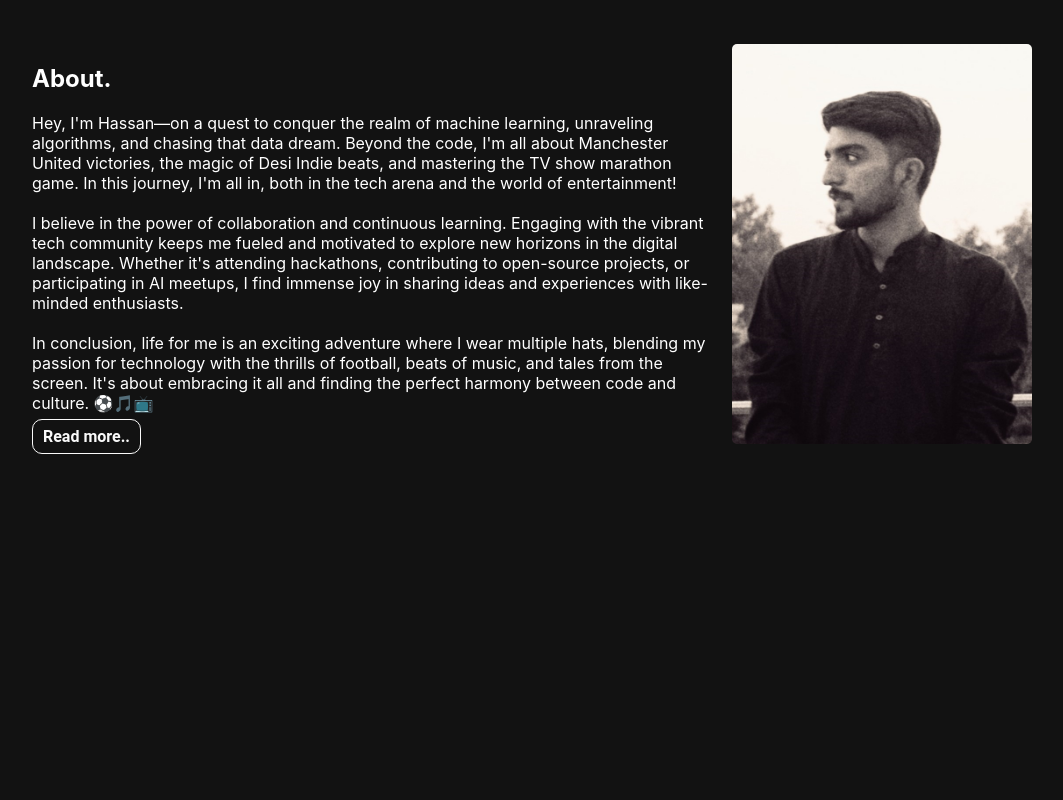
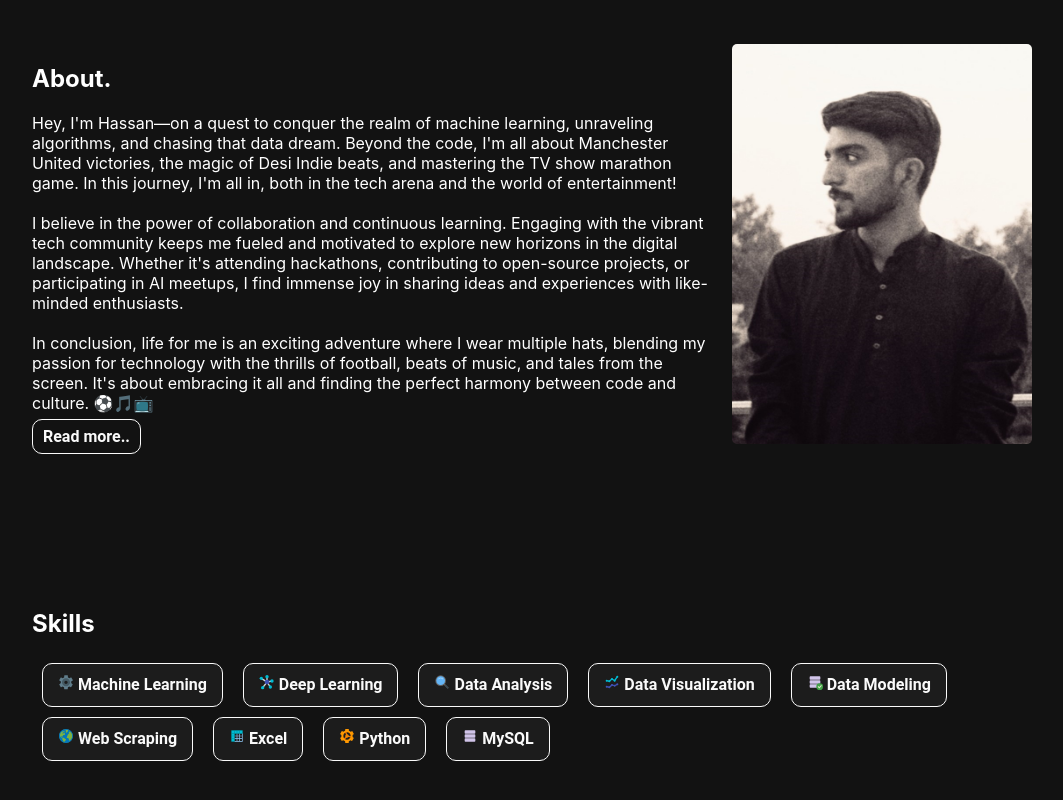
Before and after one commit to 11a55an/portfolio, a React (Create React App) app: page / in a window 1280 px wide. Shown: the part 584-1384 px from the top of the page, without its empty margins (108-1171 px from the left). Before the commit the page ends 1173 px from the top, so only its background shows below. Built offline with nearby package versions, Linux system fonts and the light colour scheme.

Commit message:
Skills section completed

```diff
--- a/package.json
+++ b/package.json
@@ -8,6 +8,7 @@
     "@testing-library/user-event": "^13.5.0",
     "react": "^18.2.0",
     "react-dom": "^18.2.0",
+    "react-icons": "^4.11.0",
     "react-scripts": "5.0.1",
     "web-vitals": "^2.1.4"
   },
--- a/src/App.js
+++ b/src/App.js
@@ -1,6 +1,7 @@
 import About from './About';
 import Content from './Content';
 import Header from './Header';
+import Skills from './Skills';
 
 
 function App() {
@@ -9,6 +10,7 @@ function App() {
       <Header/>
       <Content/>
       <About/>
+      <Skills/>
     </div>
   );
 }
--- /dev/null
+++ b/src/Skills.css
@@ -0,0 +1,25 @@
+#skills-wrapper{
+    display: flex;
+    height: 100%;
+    margin: 0 auto 8rem;
+    align-items: center;
+    display: flex;
+    height: 100%;
+    max-width: 62.5rem;
+    padding: 0 2.5rem;
+    width: 100%;
+}
+#skills-wrapper button{
+    color:#fafafa;
+    background-color: #1c1c1c;
+    margin: 5px 10px;
+    font-size: 16px;
+    line-height: 2.5rem;
+    text-decoration: none;
+    padding: 1px 15px;
+    font-family: Roboto, Arial, sans-serif;
+    font-weight: 600;
+    transition: all 0.3s ease-out 0s;
+    border: 1px solid #fafafa;
+    border-radius: 10px;
+}
--- /dev/null
+++ b/src/Skills.js
@@ -0,0 +1,31 @@
+import "./Skills.css";
+import { FcMindMap } from 'react-icons/fc';
+import {FcSettings} from "react-icons/fc";
+import {FcSearch} from "react-icons/fc";
+import {FcLineChart} from "react-icons/fc";
+import {FcAcceptDatabase} from "react-icons/fc";
+import {FcGlobe} from "react-icons/fc";
+import {FcDataSheet} from "react-icons/fc";
+import {FcEngineering} from "react-icons/fc";
+import {FcDatabase} from "react-icons/fc";
+
+function Skills() {
+  return (
+    <div id="skills-wrapper">
+      <div className="skills">
+        <h2>Skills</h2>
+        <button> <FcSettings/> Machine Learning</button>
+        <button> <FcMindMap/> Deep Learning</button>
+        <button> <FcSearch/> Data Analysis</button>
+        <button> <FcLineChart/> Data Visualization</button>
+        <button> <FcAcceptDatabase/> Data Modeling</button>
+        <button> <FcGlobe/> Web Scraping</button>
+        <button> <FcDataSheet/> Excel</button>
+        <button> <FcEngineering/> Python</button>
+        <button> <FcDatabase/> MySQL</button>
+      </div>
+    </div>
+  );
+}
+
+export default Skills;
```
Also changed, not shown: 1 other file (tests, documents, lock files or other folders).
